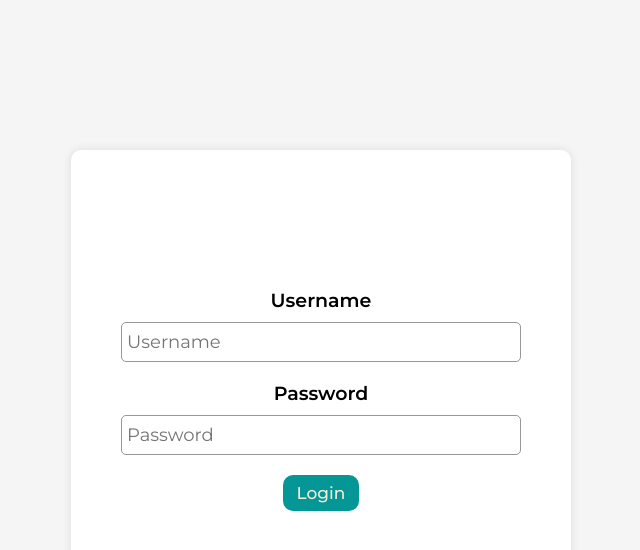
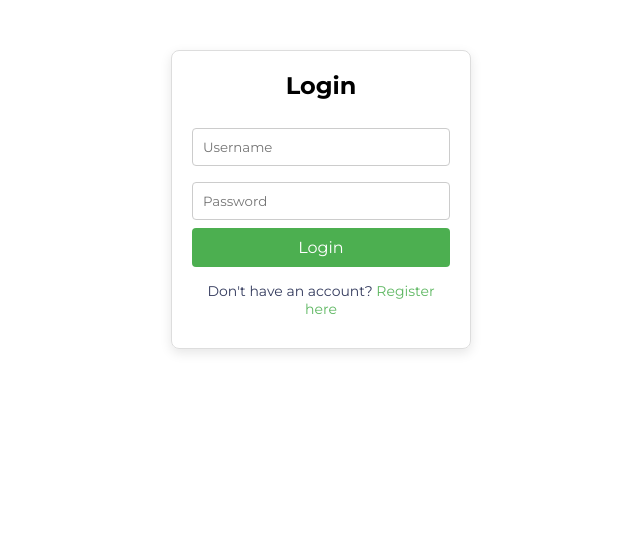
Before and after one commit to Software-Engineering-Project588/frontend, a React (Create React App) app: page /login in a window 1280 px wide. Shown: the top 550 px of the page, without its empty margins (319-959 px from the left). Built offline with nearby package versions, Linux system fonts and the light colour scheme; a web font is replaced by a local one.

Commit message:
login and register pages are implemented

```diff
--- a/src/App.js
+++ b/src/App.js
@@ -8,6 +8,7 @@ import { AppliedDataProvider } from './components/AppliedDataContext'; // Import
 import WishList from './components/WishList';
 import Apply from './components/Apply';
 import AppliedColleges from './components/AppliedColleges';
+import RegisterPage from './components/RegisterPage';
 
 const App = () => {
   return (
@@ -22,6 +23,7 @@ const App = () => {
             <Route exact path='/wish-list' component={WishList} />
             <Route exact path='/apply-form/:id' component={Apply} />
             <Route exact path='/applied' component={AppliedColleges} />
+            <Route exact path='/register' component={RegisterPage} />
           </Switch>
         </BrowserRouter>
       </AppliedDataProvider>
--- a/src/components/LoginPage/index.css
+++ b/src/components/LoginPage/index.css
@@ -1,62 +1,59 @@
-.login-form-container{
-  display: flex;
-  align-items: center;
-  justify-content: center;
-  height: 100vh;
-  background-color: #f5f5f5;
-  flex-direction: column;
-}
-.form-container{
-  height: 500px;
-  width: 500px;
-  background-color: white;
-  display: flex;
-  align-items: center;
-  justify-content: center;
-  flex-direction: column;
-  border-radius: 10px;
-  box-shadow: 0px 0px 10px 0px #0000001a;
+/* Center the form and add basic styling */
+.login-container {
+  width: 300px;
+  margin: 0 auto;
   padding: 20px;
-}
-.input-container{
-  margin-bottom: 20px;
-  display: flex;
-  flex-direction: column;
-  justify-content: center;
-  align-items: center;
-  width: 400px;
+  border: 1px solid #ddd;
+  border-radius: 8px;
+  box-shadow: 0px 4px 12px rgba(0, 0, 0, 0.1);
+  text-align: center;
+  font-family: Arial, sans-serif;
+  margin-top: 50px;
 }
 
-.input-container input{
-  height: 40px;
-  width: 100%;
-  margin-top: 10px;
-  border: 1px solid #979797;
-  border-radius: 5px;
-  padding: 5px;
-  font-size: 18px;
-  outline: none;
+h2 {
+  margin-bottom: 20px;
 }
 
-.login-btn{
-  padding: 8px 14px;
-  color: antiquewhite;
-  background-color: #059696;
-  text-align: center;
-  border: none;
-  font-size: 17px;
-  cursor: pointer;
-  border-radius: 10px;
-  font-weight: 500;
+input[type="text"],
+input[type="password"] {
+  width: 100%;
+  padding: 10px;
+  margin: 8px 0;
+  border: 1px solid #ccc;
+  border-radius: 4px;
 }
 
-.input-container label{
-  font-size: 19px;
-  font-weight: 600;
+button {
+  width: 100%;
+  padding: 10px;
+  background-color: #4CAF50;
+  color: white;
+  border: none;
+  border-radius: 4px;
+  cursor: pointer;
+  font-size: 16px;
 }
 
-.error-message{
-  font-size: 16px;
-  margin-top: 10px;
-  color: red
+button:hover {
+  background-color: #45a049;
 }
+
+.error {
+  color: red;
+  margin-bottom: 15px;
+}
+
+.register-link {
+  margin-top: 15px;
+  font-size: 14px;
+}
+
+.register-link a {
+  color: #4CAF50;
+  text-decoration: none;
+}
+
+.register-link a:hover {
+  text-decoration: underline;
+}
--- a/src/components/LoginPage/index.js
+++ b/src/components/LoginPage/index.js
@@ -1,89 +1,52 @@
-import {Component} from 'react'
-import {Redirect} from 'react-router-dom'
-import Cookies from 'js-cookie'
+import React, { useState } from 'react';
+import { useHistory, Link } from 'react-router-dom';
+import './index.css';
 
-import './index.css'
+const LoginPage = () => {
+  const [username, setUsername] = useState('');
+  const [password, setPassword] = useState('');
+  const [error, setError] = useState('');
+  const history = useHistory();
 
-class LoginPage extends Component {
-  state = {username: '', password: '', showSubmitError: false, errorMsg: ''}
+  const handleLogin = () => {
+    // Retrieve all users from localStorage
+    const users = JSON.parse(localStorage.getItem('users')) || {};
 
-  onChangeUsername = event => this.setState({username: event.target.value})
+    const user = users[username];
+    if (user) {
+      if (user.password === password) {
+        localStorage.setItem('loggedInUser', username);
+        history.push("/");
+      } else {
+        setError("Invalid password.");
+      }
+    } else {
+      setError("User not found.");
+    }
+  };
 
-  onChangePassword = event => this.setState({password: event.target.value})
-
-  onSubmitSuccess = token => {
-    const {history} = this.props
-    history.replace('/')
-    Cookies.set('jwt_token', token, {expires: 60})
-  }
-
-  onSubmitFailure = msg => {
-    this.setState({showSubmitError: true, errorMsg: msg})
-  }
-
-  onSubmitForm = async event => {
-    event.preventDefault()
-    const {username, password} = this.state
-    const url = 'https://apis.ccbp.in/login'
-    const userDetails = {username, password}
-    const options = {
-      method: 'POST',
-      body: JSON.stringify(userDetails),
-    }
-    const response = await fetch(url, options)
-    const data = await response.json()
-    console.log(data)
-    console.log(response)
-    if (response.status === 200) {
-      this.onSubmitSuccess(data.jwt_token)
-    } else {
-      this.onSubmitFailure(data.error_msg)
-    }
-  }
-
-  render() {
-    const {password, username, errorMsg, showSubmitError} = this.state
-    const jwtToken = Cookies.get('jwt_token')
-    if (jwtToken !== undefined) {
-      return <Redirect to="/" />
-    }
   return (
-      <div className="login-form-container">
-        <form className="form-container" onSubmit={this.onSubmitForm}>
-          <div className="input-container">
-            <label htmlFor="Username" className="label">
-              Username
-            </label>
+    <div className="login-container">
+      <h2>Login</h2>
+      {error && <p className="error">{error}</p>}
       <input
-              onChange={this.onChangeUsername}
-              id="Username"
         type="text"
-              className="input"
         placeholder="Username"
         value={username}
+        onChange={(e) => setUsername(e.target.value)}
       />
+      <input
+        type="password"
+        placeholder="Password"
+        value={password}
+        onChange={(e) => setPassword(e.target.value)}
+      />
+      <button onClick={handleLogin}>Login</button>
+      <p className="register-link">
+        Don't have an account? <Link to="/register">Register here</Link>
+      </p>
     </div>
-          <div className="input-container">
-            <label htmlFor="password" className="label">
-              Password
-            </label>
-            <input
-              id="password"
-              onChange={this.onChangePassword}
-              value={password}
-              placeholder="Password"
-              type="Password"
-              className="input"
-            />
-          </div>
-          <button type="submit" className="login-btn">
-            Login
-          </button>
-          {showSubmitError && <p className="error-message">{errorMsg}</p>}
-        </form>
-      </div>
-    )
-  }
-}
+  );
+};
 
-export default LoginPage
+export default LoginPage;
--- a/src/components/Navbar/index.js
+++ b/src/components/Navbar/index.js
@@ -1,22 +1,29 @@
-import { withRouter, Link } from 'react-router-dom'
-import { useContext } from 'react';
-import Cookies from 'js-cookie'
-import './index.css'
+import { withRouter, Link } from 'react-router-dom';
+import { useContext, useEffect, useState } from 'react';
+import './index.css';
 import { WishlistContext } from '../WishListContext';
 
 const Navbar = (props) => {
+  const { wishlist } = useContext(WishlistContext);
+  const [isLoggedIn, setIsLoggedIn] = useState(!!localStorage.getItem('loggedInUser'));
+
   const onLogout = () => {
-    Cookies.remove('jwt_token')
-    props.history.replace('/login')
-  }
+    localStorage.removeItem('loggedInUser');
+    setIsLoggedIn(false);
+    props.history.replace('/login');
+  };
 
-  const {wishlist} = useContext(WishlistContext)
+  useEffect(() => {
+    // Update `isLoggedIn` whenever `loggedInUser` in localStorage changes
+    setIsLoggedIn(!!localStorage.getItem('loggedInUser'));
+  }, []);
 
   return (
     <div className='nav-bar'>
       <div className='left-container'>
         <Link to='/'>
-          <img src="https://img.freepik.com/premium-vector/aircraft-lamp-logo-design-innovative-sleek-vector-concept_579306-26262.jpg?w=740"
+          <img
+            src="https://img.freepik.com/premium-vector/aircraft-lamp-logo-design-innovative-sleek-vector-concept_579306-26262.jpg?w=740"
             className='logo'
             alt="logo"
           />
@@ -30,7 +37,7 @@ const Navbar = (props) => {
         </Link>
         <Link to='/wish-list'>
           <button className="dropdown-toggle">
-            WishList({wishlist?.length})
+            WishList ({wishlist?.length})
           </button>
         </Link>
         <Link to='/applied'>
@@ -38,31 +45,13 @@ const Navbar = (props) => {
             Applied
           </button>
         </Link>
-        {/* <div className="dropdown">
-          <p className="dropdown-toggle">Products</p>
-          <div className="dropdown-content">
-            <a href="#">Category 1</a>
-            <a href="#">Category 2</a>
-            <a href="#">Category 3</a>
-          </div>
-        </div>
-        <div className="dropdown">
-          <p className="dropdown-toggle">Services</p>
-          <div className="dropdown-content">
-            <a href="#">Service A</a>
-            <a href="#">Service B</a>
-            <a href="#">Service C</a>
-          </div>
-        </div>
-        <div className="dropdown">
-          <p className="dropdown-toggle">Contact</p>
-          <div className="dropdown-content">
-            <a href="#">Email</a>
-            <a href="#">Phone</a>
-            <a href="#">Address</a>
-          </div>
-        </div> */}
-        <button className='logout-btn' onClick={onLogout}>Logout</button>
+        {isLoggedIn ? (
+          <button className='logout-btn' onClick={onLogout}>Logout</button>
+        ) : (
+          <Link to='/login'>
+            <button className='logout-btn'>Login</button>
+          </Link>
+        )}
       </div>
     </div>
   );
--- /dev/null
+++ b/src/components/RegisterPage/index.css
@@ -0,0 +1,10 @@
+/* Styles for RegisterPage */
+.register-container {
+    max-width: 400px;
+    margin: 50px auto;
+    padding: 20px;
+    border: 1px solid #ccc;
+    border-radius: 8px;
+    box-shadow: 0 2px 10px rgba(0, 0, 0, 0.1);
+    background-color: #f9f9f9;
+}
--- /dev/null
+++ b/src/components/RegisterPage/index.js
@@ -0,0 +1,64 @@
+import React, { useState } from 'react';
+import { useHistory } from 'react-router-dom';
+
+const RegisterPage = () => {
+  const [username, setUsername] = useState('');
+  const [password, setPassword] = useState('');
+  const [confirmPassword, setConfirmPassword] = useState('');
+  const [error, setError] = useState('');
+  const history = useHistory();
+
+  const handleRegister = () => {
+    if (!username || !password || !confirmPassword) {
+      setError("All fields are required.");
+      return;
+    }
+
+    if (password !== confirmPassword) {
+      setError("Passwords do not match.");
+      return;
+    }
+
+    // Retrieve all users from localStorage
+    const users = JSON.parse(localStorage.getItem('users')) || {};
+
+    if (users[username]) {
+      setError("Username already exists.");
+      return;
+    }
+
+    // Add new user to the users object and save it
+    users[username] = { password };
+    localStorage.setItem('users', JSON.stringify(users));
+    alert("Registration successful!");
+    history.push("/login");
+  };
+
+  return (
+    <div className='register-container'>
+      <h2>Register</h2>
+      {error && <p style={{ color: 'red' }}>{error}</p>}
+      <input
+        type="text"
+        placeholder="Username"
+        value={username}
+        onChange={(e) => setUsername(e.target.value)}
+      />
+      <input
+        type="password"
+        placeholder="Password"
+        value={password}
+        onChange={(e) => setPassword(e.target.value)}
+      />
+      <input
+        type="password"
+        placeholder="Confirm Password"
+        value={confirmPassword}
+        onChange={(e) => setConfirmPassword(e.target.value)}
+      />
+      <button className='register-error' onClick={handleRegister}>Register</button>
+    </div>
+  );
+};
+
+export default RegisterPage;
```
Lines whose indentation alone changed are shown as unchanged.
